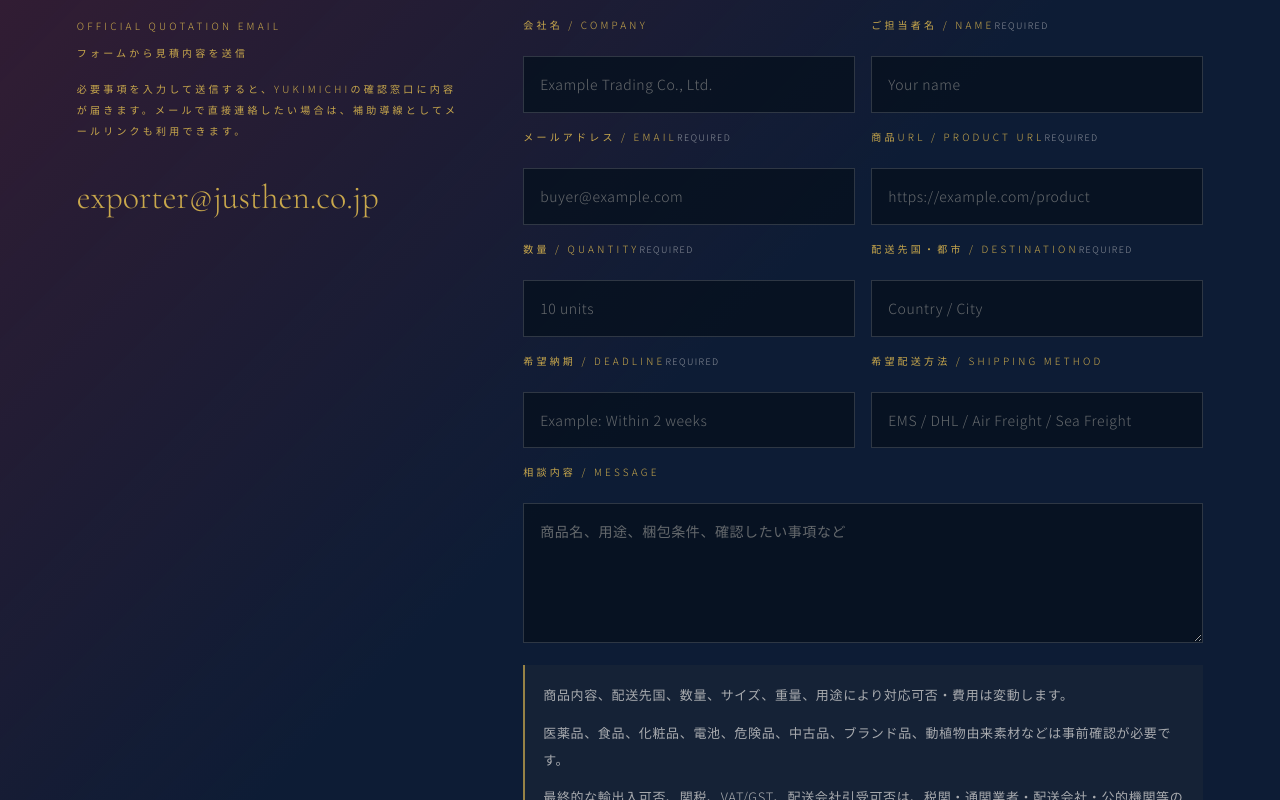
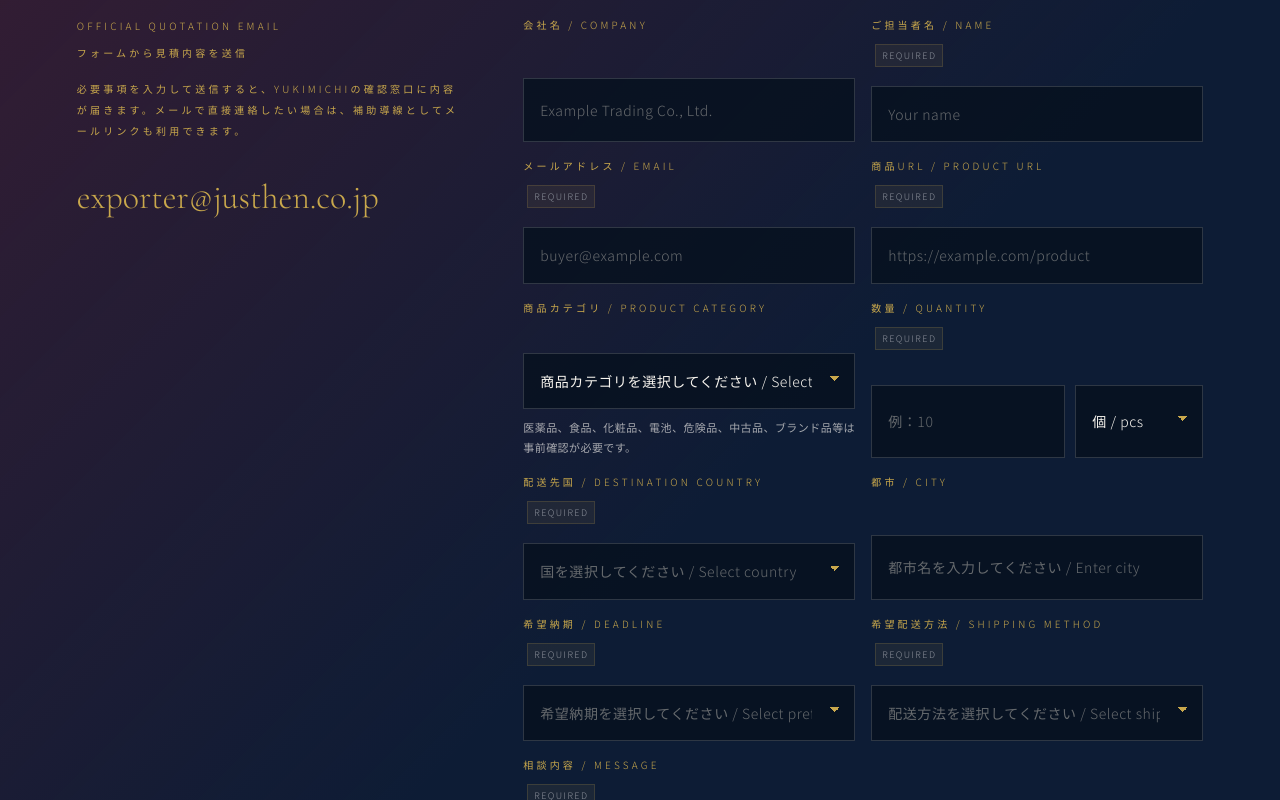
Before and after one commit to JUSTHEN-YUUKI/YUKIMICHI-ChatGpt-NEW-HP, a Next.js app: page /quote in a window 1280 px wide. Shown: the part 3580-4380 px from the top of the page. Built offline with nearby package versions, Linux system fonts and the light colour scheme.

Commit message:
Fix pricing copy and quote form label spacing

```diff
--- a/app/api/inquiry/route.ts
+++ b/app/api/inquiry/route.ts
@@ -8,8 +8,12 @@ type InquiryPayload = {
   name?: unknown
   email?: unknown
   productUrl?: unknown
+  productCategory?: unknown
   quantity?: unknown
+  quantityUnit?: unknown
   destination?: unknown
+  destinationCountry?: unknown
+  destinationCity?: unknown
   deadline?: unknown
   shippingMethod?: unknown
   message?: unknown
@@ -99,8 +103,12 @@ export async function POST(request: Request) {
   const name = toText(payload.name, 200)
   const email = toText(payload.email, 300)
   const productUrl = toText(payload.productUrl, 1000)
+  const productCategory = toText(payload.productCategory, 300)
   const quantity = toText(payload.quantity, 200)
+  const quantityUnit = toText(payload.quantityUnit, 100)
   const destination = toText(payload.destination, 300)
+  const destinationCountry = toText(payload.destinationCountry, 200)
+  const destinationCity = toText(payload.destinationCity, 200)
   const deadline = toText(payload.deadline, 300)
   const shippingMethod = toText(payload.shippingMethod, 300)
   const message = toText(payload.message, 5000)
@@ -113,7 +121,12 @@ export async function POST(request: Request) {
   const sourcePage = toText(payload.sourcePage, 300) || (type === 'quote' ? '/quote' : '/contact')
   const language = toText(payload.language, 20) || 'ja'
 
-  if (!type || !name || !email || !isEmail(email) || (!destination && !message)) {
+  const normalizedDestination = destination || [destinationCountry, destinationCity].filter(Boolean).join(' / ')
+  const quoteMissingRequired =
+    type === 'quote' && (!productUrl || !quantity || !normalizedDestination || !deadline || !shippingMethod || !message)
+  const contactMissingRequired = type === 'contact' && !message
+
+  if (!type || !name || !email || !isEmail(email) || quoteMissingRequired || contactMissingRequired) {
     return NextResponse.json(
       { ok: false, error: '入力内容を確認してください。' },
       { status: 400 },
@@ -146,11 +159,14 @@ export async function POST(request: Request) {
     `電話番号：${formatValue(phone)}`,
     `商品名：${formatValue(productName)}`,
     `商品URL：${formatValue(productUrl)}`,
+    `商品カテゴリ：${formatValue(productCategory)}`,
     `数量：${formatValue(quantity)}`,
+    `単位：${formatValue(quantityUnit)}`,
     `単価：${formatValue(unitPrice)}`,
     `サイズ・重量：${formatValue(sizeWeight)}`,
     `成分・素材：${formatValue(material)}`,
-    `配送先国・都市：${formatValue(destination)}`,
+    `配送先国：${formatValue(destinationCountry || destination)}`,
+    `都市：${formatValue(destinationCity)}`,
     `希望納期：${formatValue(deadline)}`,
     `希望配送方法：${formatValue(shippingMethod)}`,
     `法人宛・個人宛：${formatValue(recipientType)}`,
--- a/app/faq/page.tsx
+++ b/app/faq/page.tsx
@@ -77,8 +77,8 @@ const faqCategories = [
         links: [{ href: '/pricing', label: '料金表を見る' }],
       },
       {
-        q: '初回または初月の手配手数料無料はありますか？',
-        a: '新規のお客様向けに、初回または初月の手配手数料無料の案内を行う場合があります。ただし、商品代金、国際送料、関税、VAT/GST、梱包費、保険料、規制確認費用などの実費は別途となります。',
+        q: '初回の手配手数料無料はありますか？',
+        a: '新規のお客様向けに、初回の手配手数料無料の案内を行う場合があります。ただし、商品代金、国際送料、関税、VAT/GST、梱包費、保険料、規制確認費用などの実費は別途となります。',
         links: [{ href: '/pricing', label: '初回特典を確認する' }],
       },
       {
--- a/components/InquiryForm.tsx
+++ b/components/InquiryForm.tsx
@@ -13,8 +13,12 @@ type FormState = {
   name: string
   email: string
   productUrl: string
+  productCategory: string
   quantity: string
+  quantityUnit: string
   destination: string
+  destinationCountry: string
+  destinationCity: string
   deadline: string
   shippingMethod: string
   message: string
@@ -25,8 +29,9 @@ type FieldConfig = {
   readonly label: string
   readonly placeholder: string
   readonly required?: boolean
-  readonly type?: 'email' | 'text' | 'url'
+  readonly type?: 'email' | 'text' | 'url' | 'number'
   readonly multiline?: boolean
+  readonly note?: string
 }
 
 type InquiryFormProps = {
@@ -41,11 +46,92 @@ const initialState: FormState = {
   name: '',
   email: '',
   productUrl: '',
+  productCategory: '',
   quantity: '',
+  quantityUnit: '個 / pcs',
   destination: '',
+  destinationCountry: '',
+  destinationCity: '',
   deadline: '',
   shippingMethod: '',
   message: '',
+}
+
+const productCategoryOptions = [
+  '未定・相談したい / Not sure yet',
+  '食品・飲料 / Food & Beverage',
+  '化粧品・美容品 / Cosmetics & Beauty',
+  '日用品 / Daily Goods',
+  '雑貨 / General Goods',
+  'アパレル / Apparel',
+  '電子機器 / Electronics',
+  'ホビー・キャラクター商品 / Hobby & Character Goods',
+  '中古品 / Used Goods',
+  'ブランド品 / Branded Items',
+  '高額商品 / High-value Items',
+  'その他 / Other',
+] as const
+
+const quantityUnitOptions = ['個 / pcs', 'セット / sets', '箱 / boxes', 'ケース / cases', 'kg', 'g', 'L', 'ml', 'その他 / Other'] as const
+
+const destinationCountryOptions = [
+  '未定 / Not decided',
+  'United States',
+  'Canada',
+  'United Kingdom',
+  'Germany',
+  'France',
+  'Spain',
+  'Italy',
+  'Australia',
+  'New Zealand',
+  'Singapore',
+  'Hong Kong',
+  'Taiwan',
+  'China',
+  'South Korea',
+  'Thailand',
+  'Malaysia',
+  'Indonesia',
+  'Philippines',
+  'Vietnam',
+  'United Arab Emirates',
+  'Saudi Arabia',
+  'Mexico',
+  'Brazil',
+  'Other',
+] as const
+
+const deadlineOptions = [
+  '未定 / Not decided',
+  'できるだけ早く / As soon as possible',
+  '1週間以内 / Within 1 week',
+  '2週間以内 / Within 2 weeks',
+  '1か月以内 / Within 1 month',
+  '2〜3か月以内 / Within 2-3 months',
+  '定期出荷を相談したい / Regular shipment consultation',
+  'その他・相談したい / Other / Need consultation',
+] as const
+
+const shippingMethodOptions = [
+  '未定・相談したい / Not sure yet',
+  '国際エクスプレス（EMS / DHL / FedEx / UPS）',
+  'EMS',
+  'DHL',
+  'FedEx',
+  'UPS',
+  'ヤマト国際宅急便',
+  '航空貨物 / Air Freight',
+  '海上輸送 LCL（混載） / Sea Freight LCL',
+  '海上輸送 FCL（コンテナ） / Sea Freight FCL',
+  '最適な方法を提案してほしい / Please recommend the best option',
+] as const
+
+const selectOptions: Partial<Record<keyof FormState, readonly string[]>> = {
+  productCategory: productCategoryOptions,
+  destinationCountry: destinationCountryOptions,
+  deadline: deadlineOptions,
+  shippingMethod: shippingMethodOptions,
 }
 
 export default function InquiryForm({ type, mailtoHref }: InquiryFormProps) {
@@ -70,6 +156,9 @@ export default function InquiryForm({ type, mailtoHref }: InquiryFormProps) {
     setSubmitState('submitting')
     setFeedbackMessage('')
 
+    const quantityWithUnit = [formState.quantity, formState.quantityUnit].filter(Boolean).join(' ')
+    const destinationText = [formState.destinationCountry, formState.destinationCity].filter(Boolean).join(' / ') || formState.destination
+
     try {
       const response = await fetch('/api/inquiry', {
         method: 'POST',
@@ -78,6 +167,8 @@ export default function InquiryForm({ type, mailtoHref }: InquiryFormProps) {
         },
         body: JSON.stringify({
           ...formState,
+          quantity: quantityWithUnit,
+          destination: destinationText,
           type,
           sourcePage,
           language,
@@ -102,16 +193,46 @@ export default function InquiryForm({ type, mailtoHref }: InquiryFormProps) {
   return (
     <form className="inquiry-form" onSubmit={handleSubmit}>
       <div className="inquiry-form__grid">
-        {fields.map((field) => (
+        {fields.map((field) => {
+          const options = selectOptions[field.name]
+
+          return (
             <label
               className={field.multiline ? 'inquiry-form__field inquiry-form__field--wide' : 'inquiry-form__field'}
               key={field.name}
             >
-            <span>
-              {field.label}
+              <span className="inquiry-form__label">
+                <span>{field.label}</span>
                 {field.required && <em>{common.required}</em>}
               </span>
-            {field.multiline ? (
+
+              {field.name === 'quantity' ? (
+                <div className="inquiry-form__quantity-row">
+                  <input
+                    name={field.name}
+                    type="number"
+                    min="0"
+                    step="1"
+                    inputMode="decimal"
+                    value={formState.quantity}
+                    placeholder={field.placeholder}
+                    required={field.required}
+                    onChange={(event) => updateField('quantity', event.target.value)}
+                  />
+                  <select
+                    name="quantityUnit"
+                    value={formState.quantityUnit}
+                    aria-label="数量単位 / Quantity unit"
+                    onChange={(event) => updateField('quantityUnit', event.target.value)}
+                  >
+                    {quantityUnitOptions.map((option) => (
+                      <option key={option} value={option}>
+                        {option}
+                      </option>
+                    ))}
+                  </select>
+                </div>
+              ) : field.multiline ? (
                 <textarea
                   name={field.name}
                   value={formState[field.name]}
@@ -119,6 +240,22 @@ export default function InquiryForm({ type, mailtoHref }: InquiryFormProps) {
                   required={field.required}
                   onChange={(event) => updateField(field.name, event.target.value)}
                 />
+              ) : options ? (
+                <select
+                  name={field.name}
+                  value={formState[field.name]}
+                  required={field.required}
+                  onChange={(event) => updateField(field.name, event.target.value)}
+                >
+                  <option value="" disabled>
+                    {field.placeholder}
+                  </option>
+                  {options.map((option) => (
+                    <option key={option} value={option}>
+                      {option}
+                    </option>
+                  ))}
+                </select>
               ) : (
                 <input
                   name={field.name}
@@ -129,8 +266,11 @@ export default function InquiryForm({ type, mailtoHref }: InquiryFormProps) {
                   onChange={(event) => updateField(field.name, event.target.value)}
                 />
               )}
+
+              {field.note && <small className="inquiry-form__field-note">{field.note}</small>}
             </label>
-        ))}
+          )
+        })}
       </div>
 
       <div className="inquiry-form__notice" aria-label="Important notes">
@@ -175,27 +315,31 @@ export default function InquiryForm({ type, mailtoHref }: InquiryFormProps) {
           grid-column: 1 / -1;
         }
 
-        .inquiry-form__field span {
+        .inquiry-form__label {
           align-items: center;
           color: var(--gold);
-          display: flex;
-          flex-wrap: wrap;
+          display: inline-flex;
           font-size: 11px;
           gap: 8px;
-          justify-content: space-between;
           letter-spacing: 0.18em;
           line-height: 1.6;
           text-transform: uppercase;
         }
 
         .inquiry-form__field em {
+          border: 1px solid rgba(201,168,76,0.18);
+          background: rgba(201,168,76,0.08);
           color: var(--suzu);
           font-size: 9px;
           font-style: normal;
           letter-spacing: 0.16em;
+          line-height: 1;
+          margin-left: 4px;
+          padding: 4px 6px;
         }
 
         .inquiry-form input,
+        .inquiry-form select,
         .inquiry-form textarea {
           width: 100%;
           border: 1px solid rgba(248,245,239,0.16);
@@ -212,21 +356,75 @@ export default function InquiryForm({ type, mailtoHref }: InquiryFormProps) {
             box-shadow 0.2s ease;
         }
 
+        .inquiry-form select {
+          appearance: none;
+          background:
+            linear-gradient(45deg, transparent 50%, var(--gold) 50%),
+            linear-gradient(135deg, var(--gold) 50%, transparent 50%),
+            rgba(7,17,31,0.84);
+          background-position:
+            calc(100% - 19px) calc(50% - 3px),
+            calc(100% - 14px) calc(50% - 3px),
+            0 0;
+          background-size:
+            5px 5px,
+            5px 5px,
+            100% 100%;
+          background-repeat: no-repeat;
+          padding-right: 42px;
+        }
+
+        .inquiry-form select option {
+          background: var(--navy-deep);
+          color: var(--washi);
+        }
+
+        .inquiry-form__quantity-row {
+          display: grid;
+          grid-template-columns: minmax(0, 1fr) minmax(128px, 0.52fr);
+          gap: 10px;
+        }
+
+        .inquiry-form__field-note {
+          color: var(--washi-dim);
+          font-size: 11px;
+          letter-spacing: 0.04em;
+          line-height: 1.8;
+        }
+
         .inquiry-form textarea {
           min-height: 140px;
           resize: vertical;
         }
 
         .inquiry-form input::placeholder,
+        .inquiry-form select:invalid,
         .inquiry-form textarea::placeholder {
           color: rgba(216,211,199,0.45);
         }
 
         .inquiry-form input:focus,
+        .inquiry-form select:focus,
         .inquiry-form textarea:focus {
           border-color: rgba(201,168,76,0.55);
           background: rgba(13,28,53,0.92);
           box-shadow: 0 0 0 3px rgba(201,168,76,0.08);
+        }
+
+        .inquiry-form select:focus {
+          background:
+            linear-gradient(45deg, transparent 50%, var(--gold) 50%),
+            linear-gradient(135deg, var(--gold) 50%, transparent 50%),
+            rgba(13,28,53,0.92);
+          background-position:
+            calc(100% - 19px) calc(50% - 3px),
+            calc(100% - 14px) calc(50% - 3px),
+            0 0;
+          background-size:
+            5px 5px,
+            5px 5px,
+            100% 100%;
+          background-repeat: no-repeat;
         }
 
         .inquiry-form__notice {
@@ -319,6 +517,10 @@ export default function InquiryForm({ type, mailtoHref }: InquiryFormProps) {
             grid-template-columns: 1fr;
           }
 
+          .inquiry-form__quantity-row {
+            grid-template-columns: 1fr;
+          }
+
           .inquiry-form__actions {
             align-items: stretch;
             flex-direction: column;
--- a/lib/staticTextTranslations.ts
+++ b/lib/staticTextTranslations.ts
@@ -127,10 +127,10 @@ export const staticTextTranslations: Record<string, LocalizedStaticText> = {
     zh: '费用如何确定？',
     es: '¿Cómo se determinan los precios?',
   },
-  '初回または初月の手配手数料無料はありますか？': {
-    en: 'Is there a first-order or first-month handling fee benefit?',
-    zh: '是否有首次或首月手配手续费免费？',
-    es: '¿Hay beneficio de comisión de gestión gratis al inicio?',
+  '初回の手配手数料無料はありますか？': {
+    en: 'Is there a first-time handling fee benefit?',
+    zh: '是否有首次手配手续费免费？',
+    es: '¿Hay beneficio de comisión de gestión gratis en el primer pedido?',
   },
   '見積に必要な情報は何ですか？': {
     en: 'What information is needed for a quote?',
@@ -267,10 +267,10 @@ export const staticTextTranslations: Record<string, LocalizedStaticText> = {
     zh: '费用会因商品代金、数量、尺寸、重量、容积重量、配送国家、配送方式、包装、保险和法规确认等而变化。最终费用按案件个别报价确认。',
     es: 'El precio varía por costo del producto, cantidad, tamaño, peso, peso volumétrico, destino, método, embalaje, seguro y revisión regulatoria. Se confirma por cotización individual.',
   },
-  '新規のお客様向けに、初回または初月の手配手数料無料の案内を行う場合があります。ただし、商品代金、国際送料、関税、VAT/GST、梱包費、保険料、規制確認費用などの実費は別途となります。': {
-    en: 'For new customers, we may offer a first-order or first-month handling fee benefit. Product cost, international freight, duties, VAT/GST, packing, insurance, and regulatory review costs remain separate.',
-    zh: '针对新客户，可能提供首次或首月手配手续费免费的说明。但商品代金、国际运费、关税、VAT/GST、包装费、保险费和法规确认费等实际费用另计。',
-    es: 'Para nuevos clientes, puede haber beneficio de comisión de gestión gratis al inicio. Producto, flete, aranceles, VAT/GST, embalaje, seguro y revisión regulatoria son costos separados.',
+  '新規のお客様向けに、初回の手配手数料無料の案内を行う場合があります。ただし、商品代金、国際送料、関税、VAT/GST、梱包費、保険料、規制確認費用などの実費は別途となります。': {
+    en: 'For new customers, we may offer a first-time handling fee benefit. Product cost, international freight, duties, VAT/GST, packing, insurance, and regulatory review costs remain separate.',
+    zh: '针对新客户，可能提供首次手配手续费免费的说明。但商品代金、国际运费、关税、VAT/GST、包装费、保险费和法规确认费等实际费用另计。',
+    es: 'Para nuevos clientes, puede haber beneficio de comisión de gestión gratis en el primer pedido. Producto, flete, aranceles, VAT/GST, embalaje, seguro y revisión regulatoria son costos separados.',
   },
   '商品名、商品URL、数量、単価、サイズ、重量、成分・素材、配送先国・都市、希望納期、希望配送方法、法人宛・個人宛などがあると確認がスムーズです。': {
     en: 'Product name, URL, quantity, unit price, size, weight, ingredients/materials, destination country/city, deadline, preferred method, and recipient type help us review smoothly.',
--- a/lib/translations.ts
+++ b/lib/translations.ts
@@ -244,7 +244,7 @@ export const translations = {
         plansTitle: '手配手数料の基本体系',
         plansLead: '以下は手配手数料の基本体系です。商品代金、国際送料、関税・VAT/GST、保険、梱包、規制確認、その他実費は別途となる場合があります。',
         benefitTitle: '初回手配手数料無料',
-        benefitBody1: '新規のお客様は、初月の手配手数料を無料でご案内します。まずは小ロット、サンプル、初回輸出案件からご相談ください。',
+        benefitBody1: '新規のお客様は、初回の手配手数料を無料でご案内します。まずは小ロット、サンプル、初回輸出案件からご相談ください。',
         benefitBody2: '国際送料、商品代金、梱包費、保険料、関税、VAT/GST、規制確認費用、その他実費は別途となります。',
         factorsTitle: '料金が変動する主な要素',
         factorsLead: '国際輸出では、商品代金だけでなく、配送先国、重量、通関条件、規制確認の有無などにより総額が変動します。',
@@ -333,11 +333,18 @@ export const translations = {
           { name: 'name', label: 'ご担当者名 / Name', placeholder: 'Your name', required: true },
           { name: 'email', label: 'メールアドレス / Email', placeholder: 'buyer@example.com', required: true, type: 'email' },
           { name: 'productUrl', label: '商品URL / Product URL', placeholder: 'https://example.com/product', required: true, type: 'url' },
-          { name: 'quantity', label: '数量 / Quantity', placeholder: '10 units', required: true },
-          { name: 'destination', label: '配送先国・都市 / Destination', placeholder: 'Country / City', required: true },
-          { name: 'deadline', label: '希望納期 / Deadline', placeholder: 'Example: Within 2 weeks', required: true },
-          { name: 'shippingMethod', label: '希望配送方法 / Shipping Method', placeholder: 'EMS / DHL / Air Freight / Sea Freight' },
-          { name: 'message', label: '相談内容 / Message', placeholder: '商品名、用途、梱包条件、確認したい事項など', multiline: true },
+          {
+            name: 'productCategory',
+            label: '商品カテゴリ / Product Category',
+            placeholder: '商品カテゴリを選択してください / Select product category',
+            note: '医薬品、食品、化粧品、電池、危険品、中古品、ブランド品等は事前確認が必要です。',
+          },
+          { name: 'quantity', label: '数量 / Quantity', placeholder: '例：10', required: true, type: 'number' },
+          { name: 'destinationCountry', label: '配送先国 / Destination Country', placeholder: '国を選択してください / Select country', required: true },
+          { name: 'destinationCity', label: '都市 / City', placeholder: '都市名を入力してください / Enter city' },
+          { name: 'deadline', label: '希望納期 / Deadline', placeholder: '希望納期を選択してください / Select preferred deadline', required: true },
+          { name: 'shippingMethod', label: '希望配送方法 / Shipping Method', placeholder: '配送方法を選択してください / Select shipping method', required: true },
+          { name: 'message', label: '相談内容 / Message', placeholder: '商品名、用途、梱包条件、確認したい事項など', required: true, multiline: true },
         ],
       },
       contact: {
@@ -490,8 +497,8 @@ export const translations = {
         heroLead: 'YUKIMICHI presents a clear pricing structure according to product sourcing, international express, air freight, and sea freight requirements. Final costs vary by product, destination, quantity, size, weight, and shipping method.',
         plansTitle: 'Basic Handling Fee Structure',
         plansLead: 'The following is the basic handling fee structure. Product cost, international freight, duties, VAT/GST, insurance, packing, regulatory review, and other actual costs may be separate.',
-        benefitTitle: 'First Month Handling Fee Free',
-        benefitBody1: 'New customers receive the first month handling fee free. Please start with a small lot, sample, or first export case.',
+        benefitTitle: 'First-Time Handling Fee Free',
+        benefitBody1: 'For new clients, the initial handling fee is waived. Please start with a small lot, sample, or first export case.',
         benefitBody2: 'International freight, product cost, packing, insurance, duties, VAT/GST, regulatory review, and other actual costs are separate.',
         factorsTitle: 'Main Cost Factors',
         factorsLead: 'In international export, total cost changes depending on destination, weight, customs conditions, regulatory checks, and more.',
```
Also changed, not shown: app/pricing/page.tsx (+14 -4 lines), app/services/page.tsx (+11 -1 lines). Lines whose indentation alone changed are shown as unchanged.
